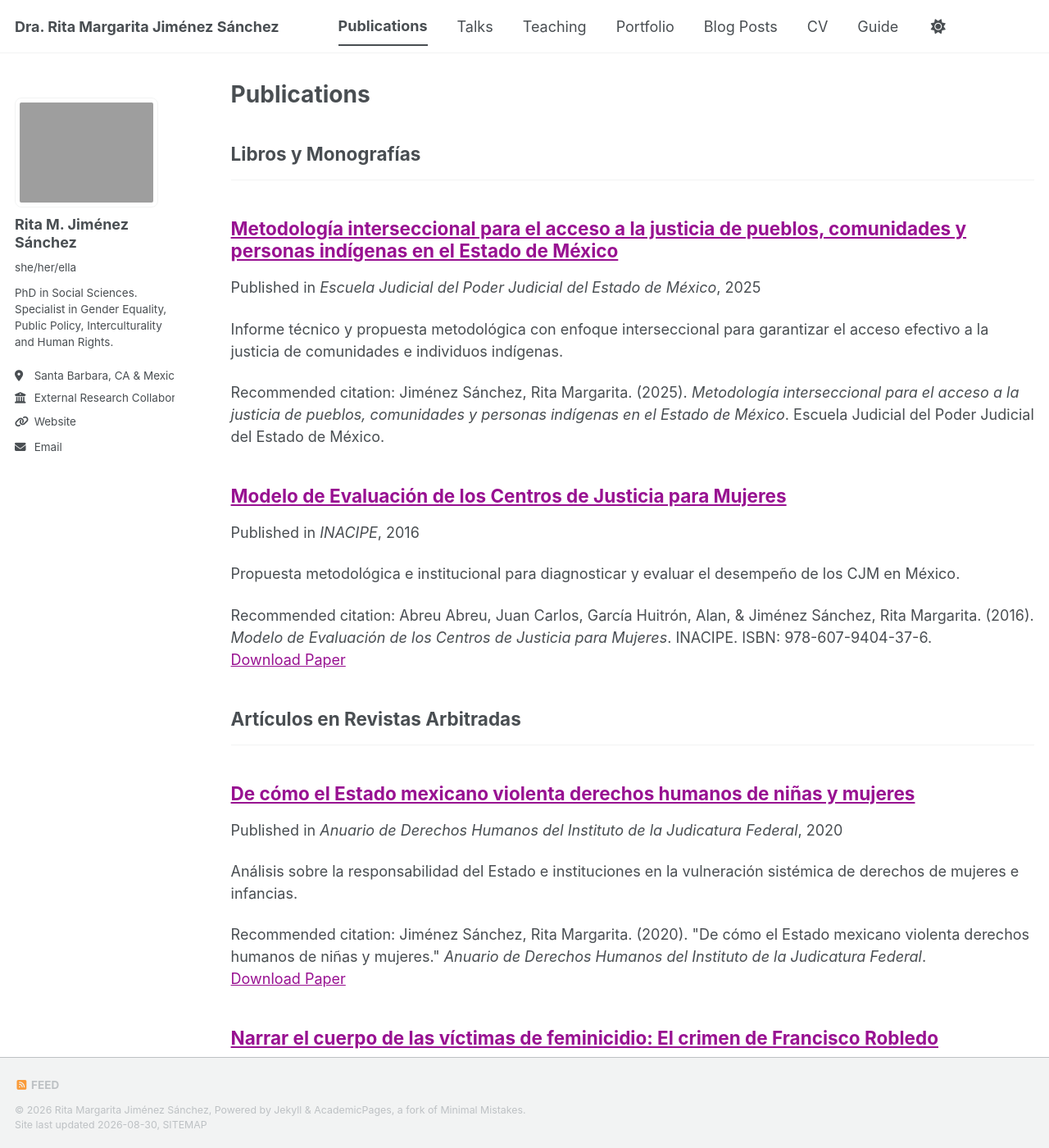
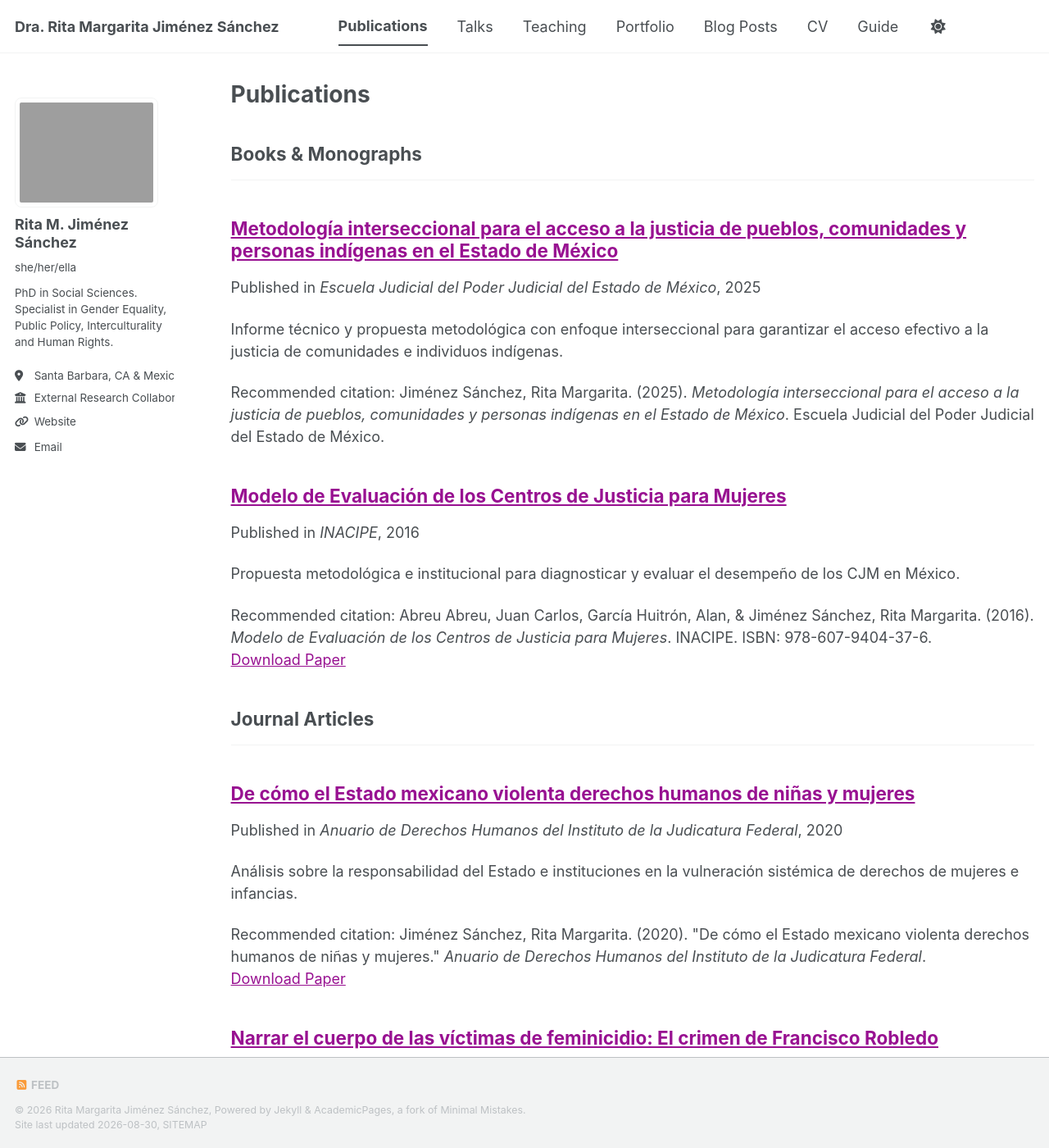
Before and after one commit to RitaJisa/RitaJisa.github.io, a Jekyll site: the page built from _pages/publications.html, in a window 1280 px wide and 1400 px high. Shown: the whole window at 82% size. Built offline with Jekyll 4.4.1, drawn with Linux system fonts in a browser that asks for light colours; a style sheet for code colours, icons or effects is not loaded; some of the changed text lies outside the part shown.

Commit message:
Update _config.yml
cambié a inglés títulos

```diff
--- a/_config.yml
+++ b/_config.yml
@@ -59,15 +59,15 @@ author:
 # Publication Category - The following is the list of publication categories and their headings
 publication_category:
   books:
-    title: 'Libros y Monografías'
+    title: 'Books & Monographs'
   manuscripts:
-    title: 'Artículos en Revistas Arbitradas'
+    title: 'Journal Articles'
   chapters:
-    title: 'Capítulos de Libro'
+    title: 'Book Chapters'
   reports:
-    title: 'Informes Técnicos y Diagnósticos Institucionales'
+    title: 'Technical Reports & Policy Papers'
   conferences:
-    title: 'Ponencias y Conferencias Magistrales'
+    title: 'Conference Papers & Keynotes'
 
 # Site Settings
 teaser                   :  # filename of teaser fallback teaser image placed in /images/ for social media previews
```
